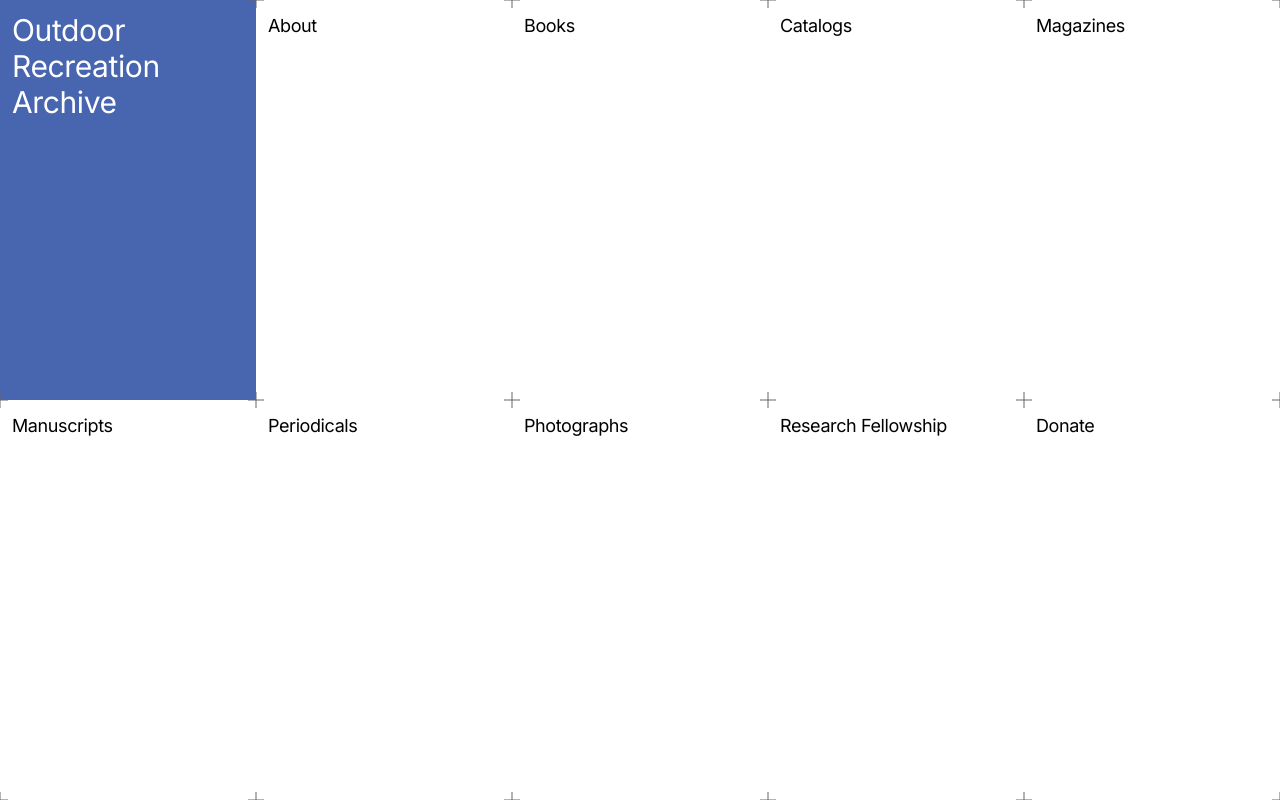
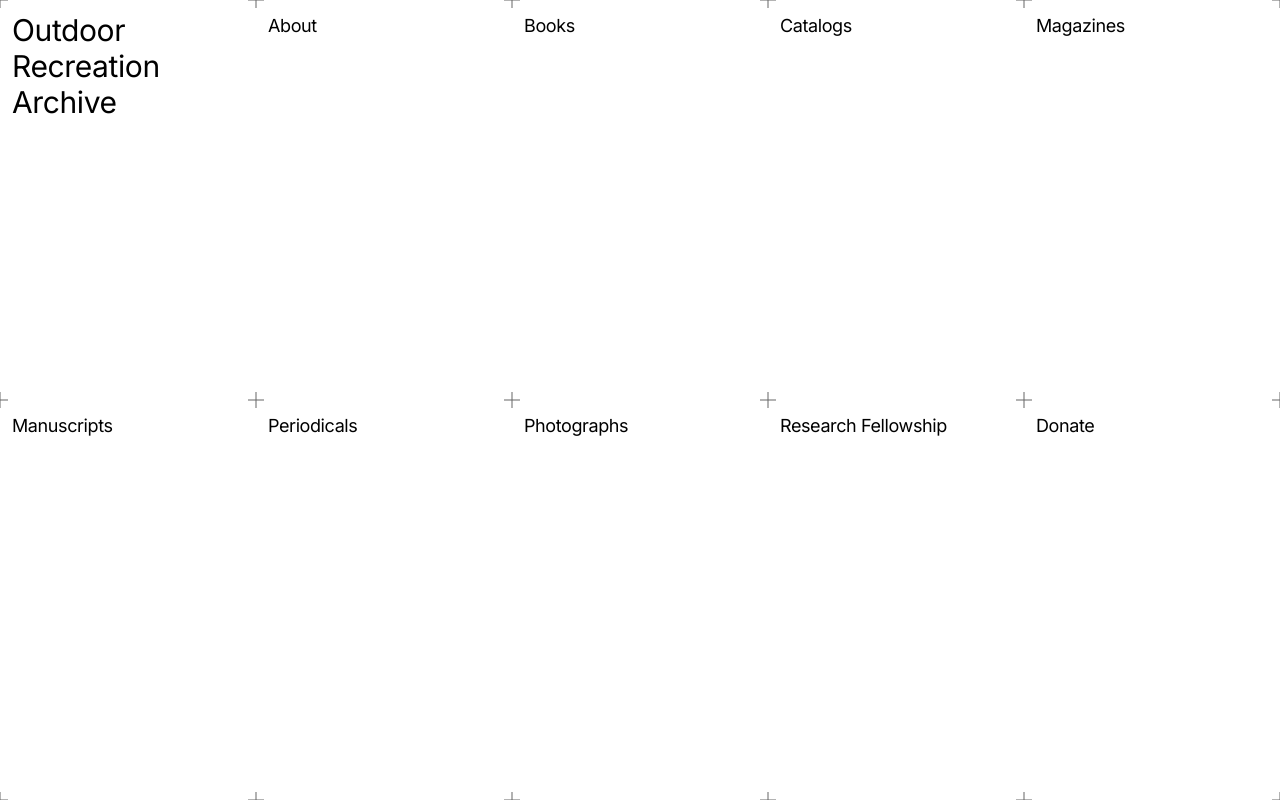
Before and after one commit to gabewolford/outdoor-recreation-archive, a Next.js app: page / in a window 1280 px wide. Built offline with nearby package versions, Linux system fonts and the light colour scheme.

Commit message:
removed hover on name card

```diff
--- a/src/app/components/Home/NameCard.jsx
+++ b/src/app/components/Home/NameCard.jsx
@@ -1,6 +1,6 @@
 export default function NameCard() {
   return (
-    <div className="flex flex-col justify-between col-span-1 row-span-1 p-3 text-2xl relative hover:bg-blue-main hover:text-white">
+    <div className="flex flex-col justify-between col-span-1 row-span-1 p-3 text-2xl relative">
       {/* Bottom-left corner */}
       <div className="hidden lg:block absolute bottom-0 left-0 w-4 h-px bg-gray-main transform -translate-x-1/2 translate-y-1/2"></div>
       <div className="hidden lg:block absolute bottom-0 left-0 w-px h-4 bg-gray-main transform -translate-x-1/2 translate-y-1/2"></div>
```
